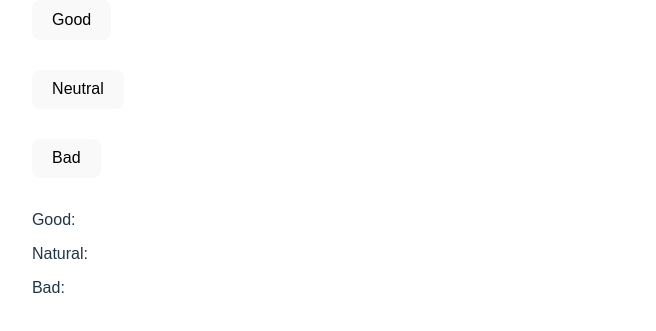
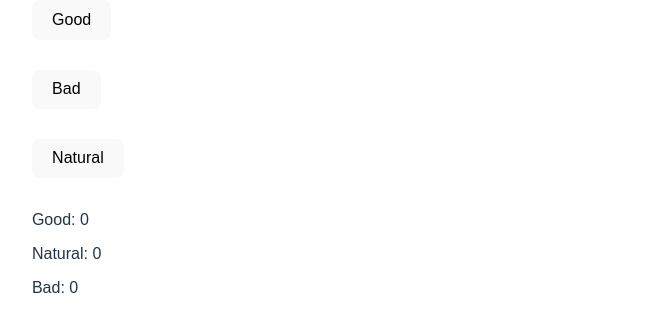
Before and after one commit to Christina-Mikheyeva/goit-react-hw-02, a React (Vite) app: page / in a window 1280 px wide. Shown: the part 305-636 px from the top of the page, without its empty margins (311-967 px from the left). Built offline with nearby package versions, Linux system fonts and the light colour scheme.

Commit message:
Add buttons try map

```diff
--- a/src/App.jsx
+++ b/src/App.jsx
@@ -12,35 +12,29 @@ import Feedback from "./components/Feedback/Feedback";
 import Options from "./components/Options/Options";
 
 const App = () => {
-  const [state, setState] = useState({
+  const [feedback, setFeedback] = useState({
     good: 0,
     neutral: 0,
     bad: 0,
   });
 
   function updateFeedback(feedbackType) {
-    setState({ ...state, feedbackType: state.feedbackType + 1 });
+    setFeedback({ ...feedback, [feedbackType]: feedback[feedbackType] + 1 });
   }
-
-  // const handeleClickG = () => {
-  //   setState({ ...state, good: state.good + 1 });
-  // };
-
-  // const handeleClickN = () => {
-  //   setState({ ...state, neutral: state.neutral + 1 });
-  // };
-
-  // const handeleClickB = () => {
-  //   setState({ ...state, bad: state.bad + 1 });
-  // };
-
+  const state = ["Good", "Bad", "Natural"];
   return (
     <>
       <Description />
-      <Options onClick={() => updateFeedback("good")}>Good</Options>
-      <Options onClick={() => updateFeedback("neutral")}>Neutral</Options>
-      <Options onClick={() => updateFeedback("bad")}>Bad</Options>
-      <Feedback state={state} />
+      {state.map((el) => (
+        <Options key={el} onClick={() => updateFeedback("good")}>
+          {el}
+        </Options>
+      ))}
+      <Feedback
+        good={feedback.good}
+        bad={feedback.bad}
+        natural={feedback.neutral}
+      />
     </>
   );
 };
--- a/src/components/Feedback/Feedback.jsx
+++ b/src/components/Feedback/Feedback.jsx
@@ -1,12 +1,12 @@
 import css from "./Feddback.module.css";
 
-const Feedback = (state) => {
+const Feedback = ({ good, bad, natural }) => {
   return (
     <div>
       <ul className={css.listFeedback}>
-        <li className={css.feedback}>Good: {state.good}</li>
-        <li className={css.feedback}>Natural: {state.natural}</li>
-        <li className={css.feedback}>Bad: {state.bad}</li>
+        <li className={css.feedback}>Good: {good}</li>
+        <li className={css.feedback}>Natural: {natural}</li>
+        <li className={css.feedback}>Bad: {bad}</li>
         {/* <li className={css.feedback}>Total: {}</li>
         <li className={css.feedback}>Positive: {}</li> */}
       </ul>
```
